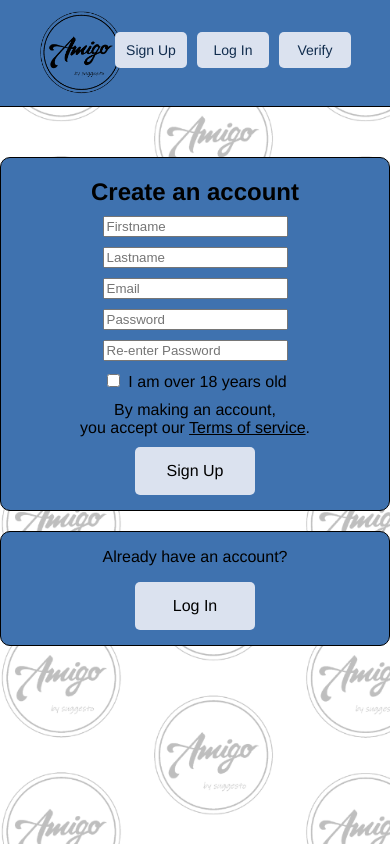
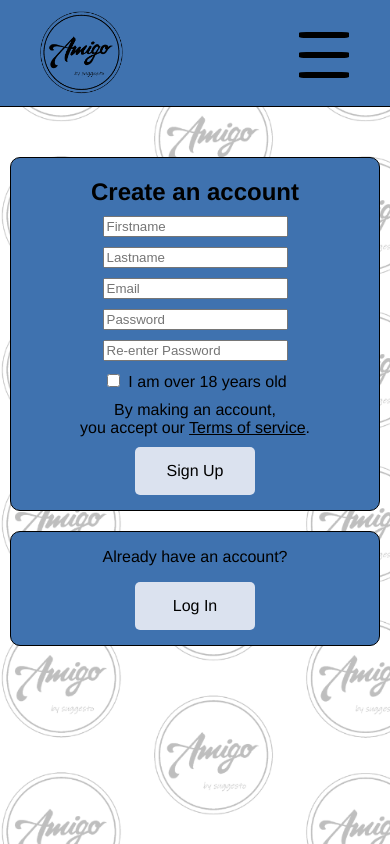
Before and after one commit to Cedrico03/SuggestoAmigo_Front, a Vue app in the folder frontend/: page / in a window 390 px wide. Built offline with nearby package versions, Linux system fonts and the light colour scheme.

Commit message:
rective header buttons

```diff
--- a/frontend/src/App.vue
+++ b/frontend/src/App.vue
@@ -1,12 +1,18 @@
 <template>
   <div id="app">
 
-    <HeaderNoAcc v-if="username == ''" @changePageEvent="setActivePage"/>
 
-    <HeaderAcc v-if=" username != ''" @changePageEvent="setActivePage"/>
+    <div v-if=" username == ''">
+      <HeaderNoAcc v-if="windowWidth > 550"  @changePageEvent="setActivePage"/>
+      <HeaderNoAccDots v-if="windowWidth <= 550" @changePageEvent="setActivePage"/>
+    </div>
 
+    <div v-if=" username != ''">
+      <HeaderAcc v-if="windowWidth > 550" @changePageEvent="setActivePage"/>
+      <headerAccDots v-if="windowWidth <= 550" @changePageEvent="setActivePage"/>
+    </div>
 
-
+    <div style="margin:0 10px;">
       <LoginPage v-if="activePage == 'login'" @changePageEvent="setActivePage"/>
 
       <SignUpPage v-if="activePage == 'signup'" @changePageEvent="setActivePage"/>
@@ -28,6 +34,7 @@
       <TosPage v-if="activePage == 'tos'" @changePageEvent="setActivePage"/>
 
       <ReportPage v-if="activePage == 'report'" @changePageEvent="setActivePage"/>
+    </div>
 
   </div>
 </template>
@@ -40,7 +47,9 @@ import FriendsPage from './pages/friendsPage.vue'
 import AddFriendPage from './pages/addFriendPage.vue'
 import RequestPage from './pages/requestPage.vue'
 import HeaderNoAcc from './components/headerNoAcc.vue'
+import HeaderNoAccDots from './components/headerNoAccDots.vue'
 import HeaderAcc from './components/headerAcc.vue'
+import headerAccDots from './components/headerAccDots.vue'
 import MyProfile from './pages/myProfile.vue'
 import FeedPage from './pages/feedPage.vue'
 import TosPage from './pages/tosPage.vue'
@@ -53,7 +62,9 @@ export default {
     SignUpPage,
     VerificationPage,
     HeaderNoAcc,
+    HeaderNoAccDots,
     HeaderAcc,
+    headerAccDots,
     FriendsPage,
     AddFriendPage,
     RequestPage,
@@ -68,15 +79,26 @@ export default {
 
       username: "",
       password: "",
+      windowWidth: window.innerWidth,
     }
   },
   mounted() {
+    this.$nextTick(() => {
+      window.addEventListener('resize', this.onResize);
+    })
+  },
 
-  },
+  // beforeDestroy() {
+  //   window.removeEventListener('resize', this.onResize);
+  // },
+
   methods: {
     setActivePage(page) {
       this.activePage = page;
     },
+    onResize() {
+      this.windowWidth = window.innerWidth
+    }
   }
 }
 </script>
@@ -140,7 +162,7 @@ h2{
   border: 1px solid black;
   border-radius: 10px;
 
-  margin: 0 0 20px 0;
+  margin: 0 10px 20px 10px;
   display: block;
   margin-left: auto;
   margin-right: auto;
--- a/frontend/src/components/headerAcc.vue
+++ b/frontend/src/components/headerAcc.vue
@@ -9,7 +9,6 @@
                 <p id= "headerButton" @click="$emit('changePageEvent', 'feed')">Feed</p>
                 <p id= "headerButton" @click="$emit('changePageEvent', 'friends')">Friends</p>
                 <p id= "headerButton" @click="$emit('changePageEvent', 'myProfile')">Profile</p>
-                <p id= "headerButton" @click="$emit('changePageEvent', 'myProfile')">Forum</p>
                 <p id= "headerButton" @click="$emit('changePageEvent', 'report')">Report</p>
             </div>
         </div>
--- /dev/null
+++ b/frontend/src/components/headerAccDots.vue
@@ -0,0 +1,235 @@
+
+
+<template>
+    <div>
+        <!-- <h1><u>Suggesto Amigo</u></h1> -->
+        <div id="noAcc">
+
+            <img id= "logoImg" src="../assets/AmigoLogo.png" alt="Logo" @click="$emit('changePageEvent', 'friends')">
+
+            <div id="containerHeader">
+                <div id="menu-wrapHeader">
+                    <input type="checkbox" class="togglerHeader" />
+                    <div class="dotsHeader">
+                        <div></div>
+                    </div>
+                    <div class="menuHeader">
+                        <div>
+                        <ul>
+                            <li style="background-color: #ffffff;" id="headerButton" @click="$emit('changePageEvent', 'feed')">Feed</li>
+                            <li style="background-color: #ffffff;" id="headerButton" @click="$emit('changePageEvent', 'friends')">Friends</li>
+                            <li style="background-color: #ffffff;" id="headerButton" @click="$emit('changePageEvent', 'myProfile')">Profile</li>
+                            <li style="background-color: #ffffff;" id="headerButton" @click="$emit('changePageEvent', 'report')">Report</li>
+                        </ul>
+                        </div>
+                    </div>
+                </div>
+            </div>
+        </div>
+    </div>
+</template>
+
+<script>
+
+export default {
+    name: "HeaderAccDots",
+
+    methods: {
+        reloadPage() {
+        window.location.reload();
+        }
+    }
+}
+</script>
+
+<style>
+#noAcc{
+    display: flex;
+    height: 106px;
+    margin: 0 0 50px 0;
+    padding: 0;
+    background-color: #3F72AF;
+    border-bottom: 1px solid black;
+}
+#logoImg{
+    width: 85px;
+    height: 85px;
+    float: left;
+    margin: 10px 0 10px 10%;
+    cursor:pointer;
+}
+#headerButtons{
+    position: absolute;
+    display: flex;
+    right: 10%;
+    margin: 32px 0 0 10px;
+}
+#headerButton{
+    font-size:  14px;
+    cursor: pointer;
+
+    width: 52px;
+    margin: auto;/*align in header bar*/
+    margin-left: 10px;/*space between the buttons */
+    padding: 10px;/* align text in bunnen vertically */
+    background-color: #DBE2EF;
+    border-radius: 5px;
+}
+#headerButton:hover{
+    background-color:#c1c9d9 ;
+}
+
+#headerbutton:active {
+    transform: translateY(8px);
+}
+
+#containerHeader #menu-wrapHeader {
+  position: absolute;
+  height: 70px;
+  width: 60px;
+  position: absolute;
+  display: flex;
+  right: 10%;
+  margin: 20px 0 0 10px;
+}
+
+#containerHeader #menu-wrapHeader .dotsHeader {
+  position: absolute;
+  height: 100%;
+  width: 100%;
+  top: 0;
+  left: 3px;
+
+  display: -webkit-box;
+  display: -ms-flexbox;
+  display: flex;
+  -webkit-box-orient: vertical;
+  -webkit-box-direction: normal;
+  -ms-flex-direction: column;
+  flex-direction: column;
+  -webkit-box-align: center;
+  -ms-flex-align: center;
+  align-items: center;
+  -webkit-box-pack: center;
+  -ms-flex-pack: center;
+  justify-content: center;
+  z-index: 1;
+}
+
+#containerHeader #menu-wrapHeader .dotsHeader > div,
+#containerHeader #menu-wrapHeader .dotsHeader > div:after,
+#containerHeader #menu-wrapHeader .dotsHeader > div:before {
+  height: 6px;
+  width: 50px;
+  background-color: black;
+  border-radius: 15%;
+}
+
+#containerHeader #menu-wrapHeader .dotsHeader > div {
+  position: relative;
+}
+
+#containerHeader #menu-wrapHeader .dotsHeader > div:after {
+  content: "";
+  position: absolute;
+  bottom: 20px;
+  left: 0;
+}
+
+#containerHeader #menu-wrapHeader .dotsHeader > div:before {
+  content: "";
+  position: absolute;
+  top: 20px;
+  left: 0;
+}
+
+#containerHeader #menu-wrapHeader .menuHeader {
+  position: absolute;
+  right: -53px;
+  top: 86.5px;
+  width: 180px;
+  height: 300px;
+  border:black 1px solid;
+  border-top: none;
+  background-color: #DBE2EF;
+  display: -webkit-box;
+  display: -ms-flexbox;
+  display: flex;
+  -webkit-box-orient: vertical;
+  -webkit-box-direction: normal;
+  -ms-flex-direction: column;
+  flex-direction: column;
+  -webkit-box-align: start;
+  -ms-flex-align: start;
+  align-items: center;
+  -webkit-box-pack: center;
+  -ms-flex-pack: center;
+  justify-content: center;
+  opacity: 0;
+  visibility: hidden;
+}
+
+#containerHeader #menu-wrapHeader .menuHeader ul {
+  list-style: none;
+  padding: 5px 10px;
+}
+
+#containerHeader #menu-wrapHeader .menuHeader ul li {
+  align-content: center;
+  margin:10px;
+  width: 100px;
+  height:20px;
+  cursor: pointer;
+}
+
+#containerHeader #menu-wrapHeader .menuHeader ul li .dropDownButtonHeader {
+    text-decoration: none;
+    color: rgba(49, 49, 49, 0.85);
+    opacity: 0;
+}
+
+#containerHeader #menu-wrapHeader .togglerHeader {
+  position: absolute;
+  height: 100%;
+  width: 100%;
+  top: 0;
+  left: 0;
+  -webkit-appearance: none;
+  -moz-appearance: none;
+  appearance: none;
+  cursor: pointer;
+  z-index: 2;
+}
+
+#containerHeader #menu-wrapHeader .togglerHeader:hover + .dotsHeader > div,
+#containerHeader #menu-wrapHeader .togglerHeader:hover + .dotsHeader > div:after,
+#containerHeader #menu-wrapHeader .togglerHeader:hover + .dotsHeader > div:before {
+  background-color: rgba(49, 49, 49, 0.6);
+}
+
+#containerHeader #menu-wrapHeader .togglerHeader:checked:hover + .dotsHeader > div,
+#containerHeader #menu-wrapHeader .togglerHeader:checked:hover + .dotsHeader > div:after,
+#containerHeader #menu-wrapHeader .togglerHeader:checked:hover + .dotsHeader > div:before {
+  background-color: rgba(49, 49, 49, 0.6);
+}
+
+#containerHeader #menu-wrapHeader .togglerHeader:checked ~ .menuHeader {
+  opacity: 1;
+  visibility: visible;
+}
+
+#containerHeader #menu-wrapHeader .togglerHeader:checked ~ .menuHeader ul .dropDownButtonHeader {
+  opacity: 1;
+  visibility: visible;
+}
+
+#containerHeader #menu-wrapHeader .togglerHeader:checked ~ .menuHeader ul .dropDownButtonHeader:hover {
+  color: #005288;
+}
+
+
+#containerHeader #menu-wrapHeader .togglerHeader:not(:checked) ~ .menuHeader ul .dropDownButtonHeader {
+  opacity: 0;
+  visibility: hidden;
+}
+</style>
--- /dev/null
+++ b/frontend/src/components/headerNoAccDots.vue
@@ -0,0 +1,76 @@
+<template>
+    <div>
+        <!-- <h1><u>Suggesto Amigo</u></h1> -->
+        <div id="noAcc">
+
+            <img id= "logoImg" src="../assets/AmigoLogo.png" alt="Logo" @click="$emit('changePageEvent', 'signup')">
+
+            <div id="containerHeader">
+                <div id="menu-wrapHeader">
+                    <input type="checkbox" class="togglerHeader" />
+                    <div class="dotsHeader">
+                        <div></div>
+                    </div>
+                    <div class="menuHeader">
+                        <div>
+                        <ul>
+                            <li style="background-color: #ffffff;" id="headerButton" @click="$emit('changePageEvent', 'signup')">Sign Up</li>
+                            <li style="background-color: #ffffff;" id="headerButton" @click="$emit('changePageEvent', 'login')">Log In</li>
+                            <li style="background-color: #ffffff;" id="headerButton" @click="$emit('changePageEvent', 'verification')">Verify</li>
+                        </ul>
+                        </div>
+                    </div>
+                </div>
+            </div>
+        </div>
+    </div>
+</template>
+
+<script>
+
+export default {
+    name: "HeaderNoAcc",
+}
+</script>
+
+<style>
+#noAcc{
+    display: flex;
+    height: 106px;
+    margin: 0 0 50px 0;
+    padding: 0;
+    background-color: #3F72AF;
+    border-bottom: 1px solid black;
+}
+#logoImg{
+    width: 85px;
+    height: 85px;
+    float: left;
+    margin: 10px 0 10px 10%;
+    cursor:pointer;
+}
+#headerButtons{
+    position: absolute;
+    display: flex;
+    right: 10%;
+    margin: 32px 0 0 10px;
+}
+#headerButton{
+    font-size:  14px;
+    cursor: pointer;
+
+    width: 52px;
+    margin: auto;/*align in header bar*/
+    margin-left: 10px;/*space between the buttons */
+    padding: 10px;/* align text in bunnen vertically */
+    background-color: #DBE2EF;
+    border-radius: 5px;
+}
+#headerButton:hover{
+    background-color:#c1c9d9 ;
+}
+
+#headerbutton:active {
+    transform: translateY(8px);
+}
+</style>
```
Lines whose indentation alone changed are shown as unchanged.
